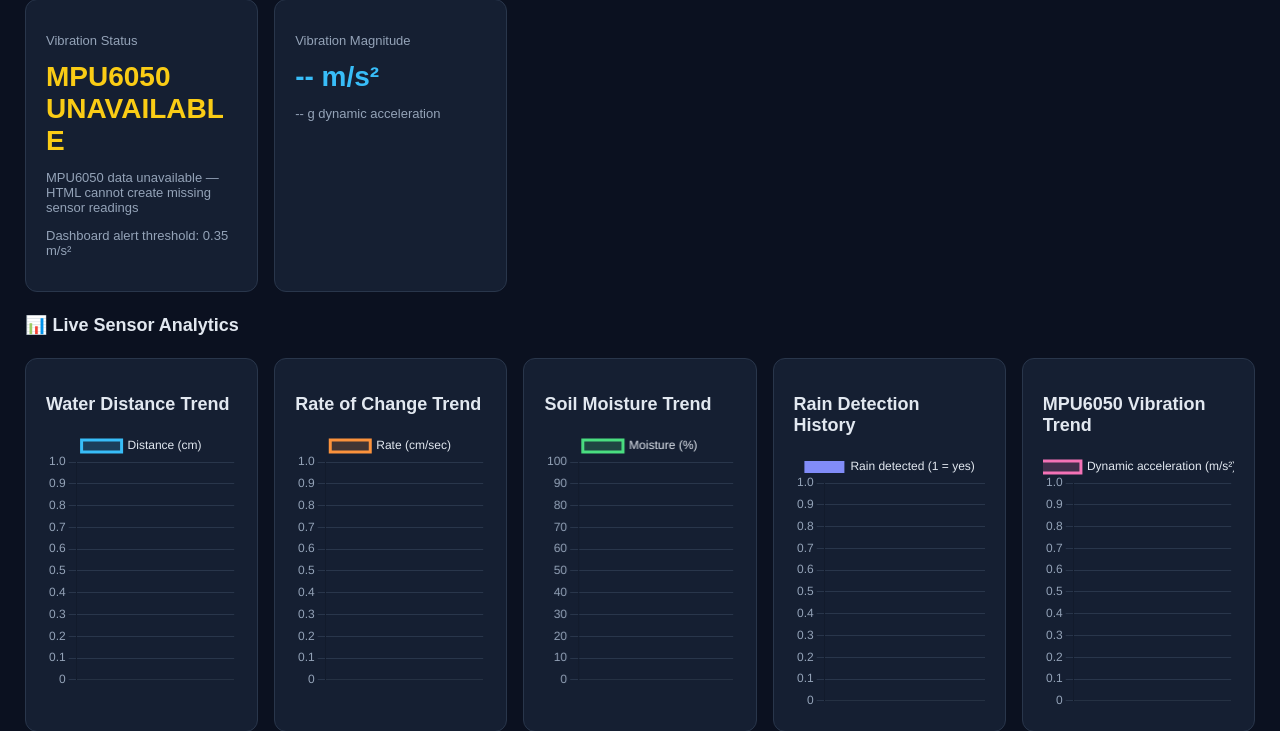
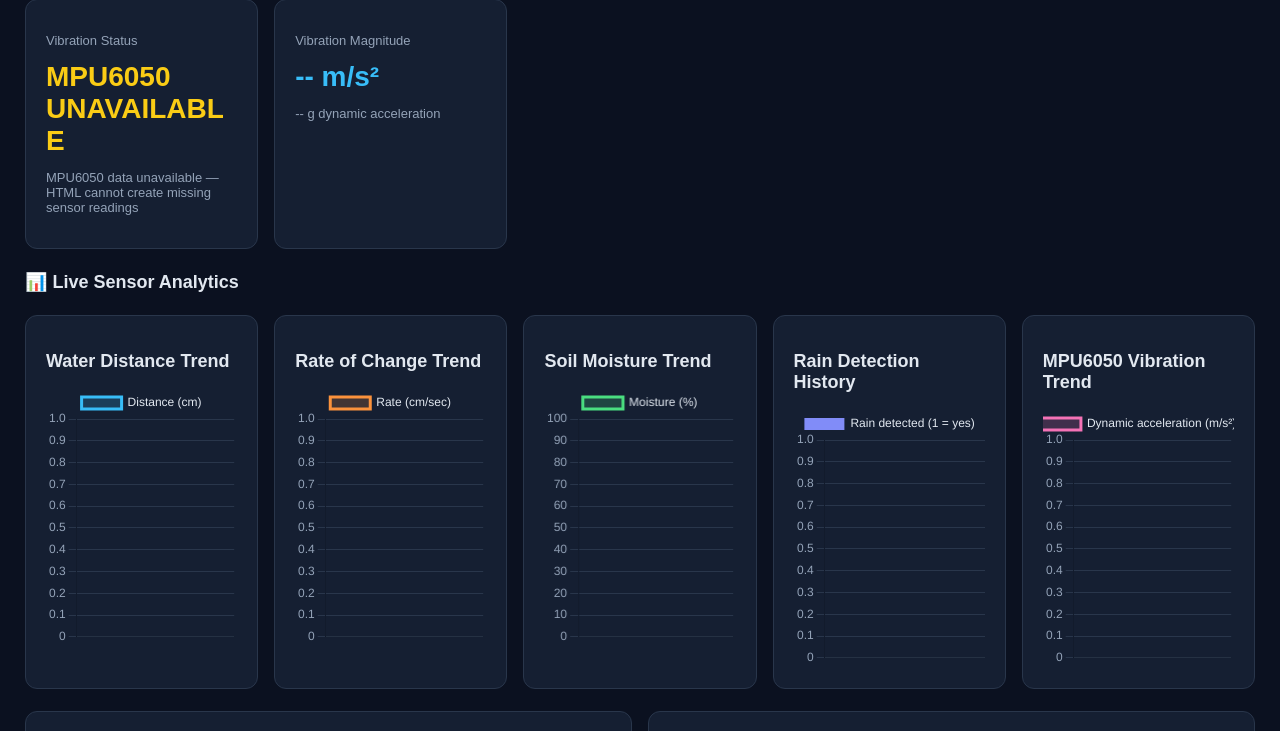
Before and after one commit to khushal-iitjammu/energy-hackathon, a Flask app: page / in a window 1280 px wide. Shown: the part 329-1060 px from the top of the page. Run offline with Flask 3, Linux system fonts and the light colour scheme; data that the repository does not hold is empty.

Commit message:
Update index.html

```diff
--- a/templates/index.html
+++ b/templates/index.html
@@ -49,7 +49,7 @@ button.secondary{background:#334155}
   <div class="card"><p class="muted">Soil Moisture</p><div class="value" id="moisture">--%</div><p class="muted">Reported sensor percentage</p></div>
   <div class="card"><p class="muted">Rain Detection</p><div class="value" id="rain">--</div><p class="muted">Current sensor status</p></div>
   <div class="card"><p class="muted">Rain Duration (Current Event)</p><div class="value" id="rainDuration">00:00:00</div><p class="muted" id="rainDurationNote">Waiting for rain detection</p></div>
-  <div class="card"><p class="muted">Vibration Status</p><div class="value" id="earthquakeStatus">WAITING</div><p class="muted" id="earthquakeNote">Waiting for MPU6050 data</p><p class="muted">Dashboard alert threshold: 0.35 m/s²</p></div>
+  <div class="card"><p class="muted">Vibration Status</p><div class="value" id="earthquakeStatus">WAITING</div><p class="muted" id="earthquakeNote">Waiting for MPU6050 data</p><p class="muted"></p></div>
   <div class="card"><p class="muted">Vibration Magnitude</p><div class="value" id="vibration">-- m/s²</div><p class="muted" id="vibrationG">-- g dynamic acceleration</p></div>
 </section>
 
```
